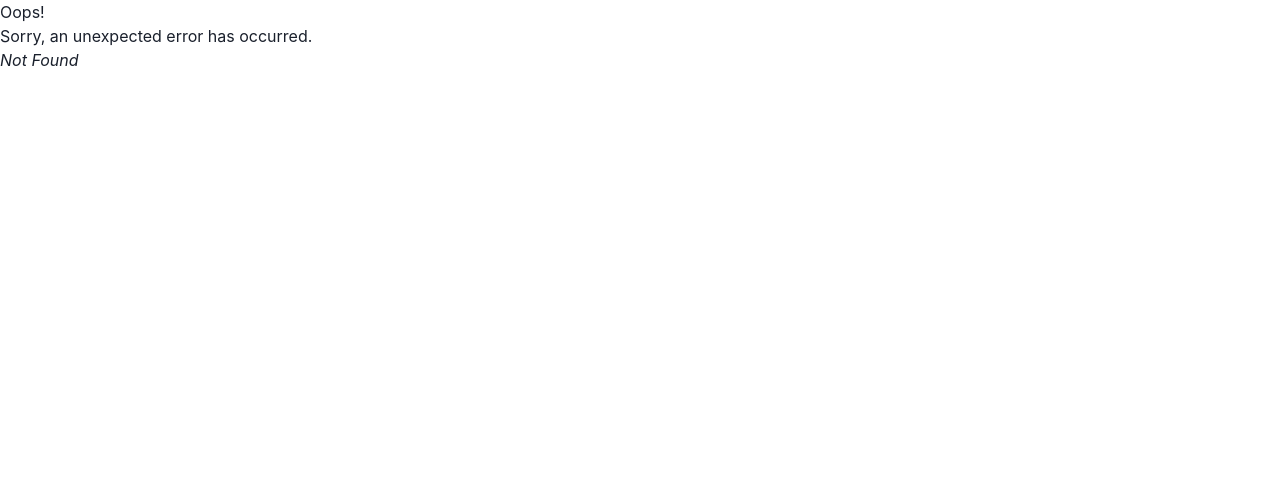
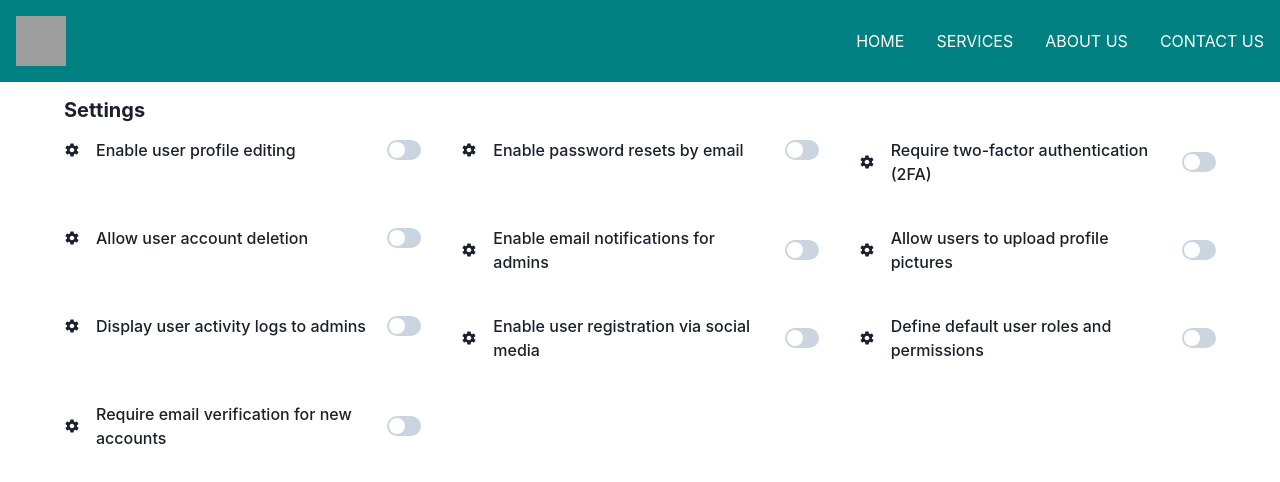
Before and after one commit to Trivedhkumar/smart-health, a React (Create React App) app: page /systemconfiguration in a window 1280 px wide. Before the commit this address had no page. Shown: the top 482 px of the page. Built offline with nearby package versions, Linux system fonts and the light colour scheme; grey boxes are pictures that could not be loaded.

Commit message:
fix:systemconfiguration

```diff
--- a/src/App.tsx
+++ b/src/App.tsx
@@ -10,7 +10,6 @@ import {
   ForgotPasswordScreen,
   HomeScreen,
   LoginScreen,
-  MedicationRemainderScreen,
   PersonalHealthRecordScreen,
   PrescriptionManagementScreen,
   SignUpScreen,
@@ -19,6 +18,7 @@ import PersonalHealthRecordsDetailsScreen from "./screens/personalHealthRecordDe
 import SymptomChecker from "./screens/symptomChecker";
 import UserManagementScreen from "./screens/userManagement";
 import HealthCareProviderManagement from "./screens/healthCareProviderManagement";
+import SystemConfigurationScreen from "./screens/systemConfiguration";
 const ROUTES_ARRAY = [
   {
     path: "/login",
@@ -94,6 +94,11 @@ const ROUTES_ARRAY = [
     element: <HealthCareProviderManagement />,
     errorElement: <ErrorPage />,
   },
+  {
+    path: "/systemconfiguration",
+    element: <SystemConfigurationScreen />,
+    errorElement: <ErrorPage />,
+  },
 ];
 const router = createBrowserRouter(ROUTES_ARRAY);
 
--- /dev/null
+++ b/src/screens/systemConfiguration/constants.ts
@@ -0,0 +1,58 @@
+export const ADMIN_SETTINGS = [
+  {
+    setting: "Enable user profile editing",
+    id: "user-profile-editing",
+    description: "Allow users to modify their basic profile information.",
+  },
+  {
+    setting: "Enable password resets by email",
+    id: "password-reset-email",
+    description: "Allow users to request password resets via email.",
+  },
+  {
+    setting: "Require two-factor authentication (2FA)",
+    id: "two-factor-auth",
+    description: "Enforce 2FA for all user accounts for added security.",
+  },
+  {
+    setting: "Allow user account deletion",
+    id: "user-account-deletion",
+    description: "Permit users to delete their own accounts permanently.",
+  },
+  {
+    setting: "Enable email notifications for admins",
+    id: "admin-email-notifications",
+    description:
+      "Notify admins about new user registrations, password resets, etc.",
+  },
+  {
+    setting: "Allow users to upload profile pictures",
+    id: "user-profile-pictures",
+    description:
+      "Enable users to personalize their accounts with profile images.",
+  },
+  {
+    setting: "Display user activity logs to admins",
+    id: "user-activity-logs",
+    description:
+      "Grant admins access to logs of user actions within the system.",
+  },
+  {
+    setting: "Enable user registration via social media",
+    id: "social-media-registration",
+    description:
+      "Allow users to create accounts using their social media credentials.",
+  },
+  {
+    setting: "Define default user roles and permissions",
+    id: "default-user-roles",
+    description:
+      "Set the access levels and permissions for newly created users.",
+  },
+  {
+    setting: "Require email verification for new accounts",
+    id: "email-verification",
+    description:
+      "Ensure users confirm their email addresses before full account access.",
+  },
+];
--- /dev/null
+++ b/src/screens/systemConfiguration/index.tsx
@@ -0,0 +1,64 @@
+import {
+  Box,
+  FormControl,
+  FormLabel,
+  Heading,
+  HStack,
+  List,
+  ListIcon,
+  ListItem,
+  SimpleGrid,
+  Stack,
+  Switch,
+  useToast,
+} from "@chakra-ui/react";
+import React from "react";
+import { IoMdSettings } from "react-icons/io";
+import { NavBar } from "../../components";
+import { getMenuItemsByRole } from "../../utils/functions";
+import { ADMIN_SETTINGS } from "./constants";
+
+const SystemConfigurationScreen = () => {
+  const toast = useToast();
+  const userMenu = getMenuItemsByRole(localStorage.getItem("user"));
+  const handleSwitchClick = (e) => {
+    toast({
+      title: "Settings updated",
+      description: "We've updated the settings for you.",
+      status: "success",
+      duration: 1500,
+      isClosable: true,
+    });
+  };
+  return (
+    <Box>
+      <NavBar menuarray={userMenu} />
+      <Stack maxWidth={"90%"} margin={"auto"} spacing={4}>
+        <Heading as={"h3"} size={"md"}>
+          Settings
+        </Heading>
+        <List spacing={3}>
+          <SimpleGrid columns={3} spacing={10}>
+            {ADMIN_SETTINGS.map((setting) => (
+              <ListItem>
+                <FormControl display="flex" alignItems="center">
+                  <HStack width={"100%"} justifyContent={"space-between"}>
+                    <HStack>
+                      <ListIcon as={IoMdSettings} />
+                      <FormLabel htmlFor={setting.id} mb="0">
+                        {setting.setting}
+                      </FormLabel>
+                    </HStack>
+
+                    <Switch onChange={handleSwitchClick} id={setting.id} />
+                  </HStack>
+                </FormControl>
+              </ListItem>
+            ))}
+          </SimpleGrid>
+        </List>
+      </Stack>
+    </Box>
+  );
+};
+export default SystemConfigurationScreen;
--- a/src/screens/userManagement/index.tsx
+++ b/src/screens/userManagement/index.tsx
@@ -14,7 +14,7 @@ import {
   Tr,
   useToast,
 } from "@chakra-ui/react";
-import { startCase, upperFirst } from "lodash";
+import { startCase } from "lodash";
 import React, { useState } from "react";
 import { NavBar } from "../../components";
 import { getMenuItemsByRole } from "../../utils/functions";
```
